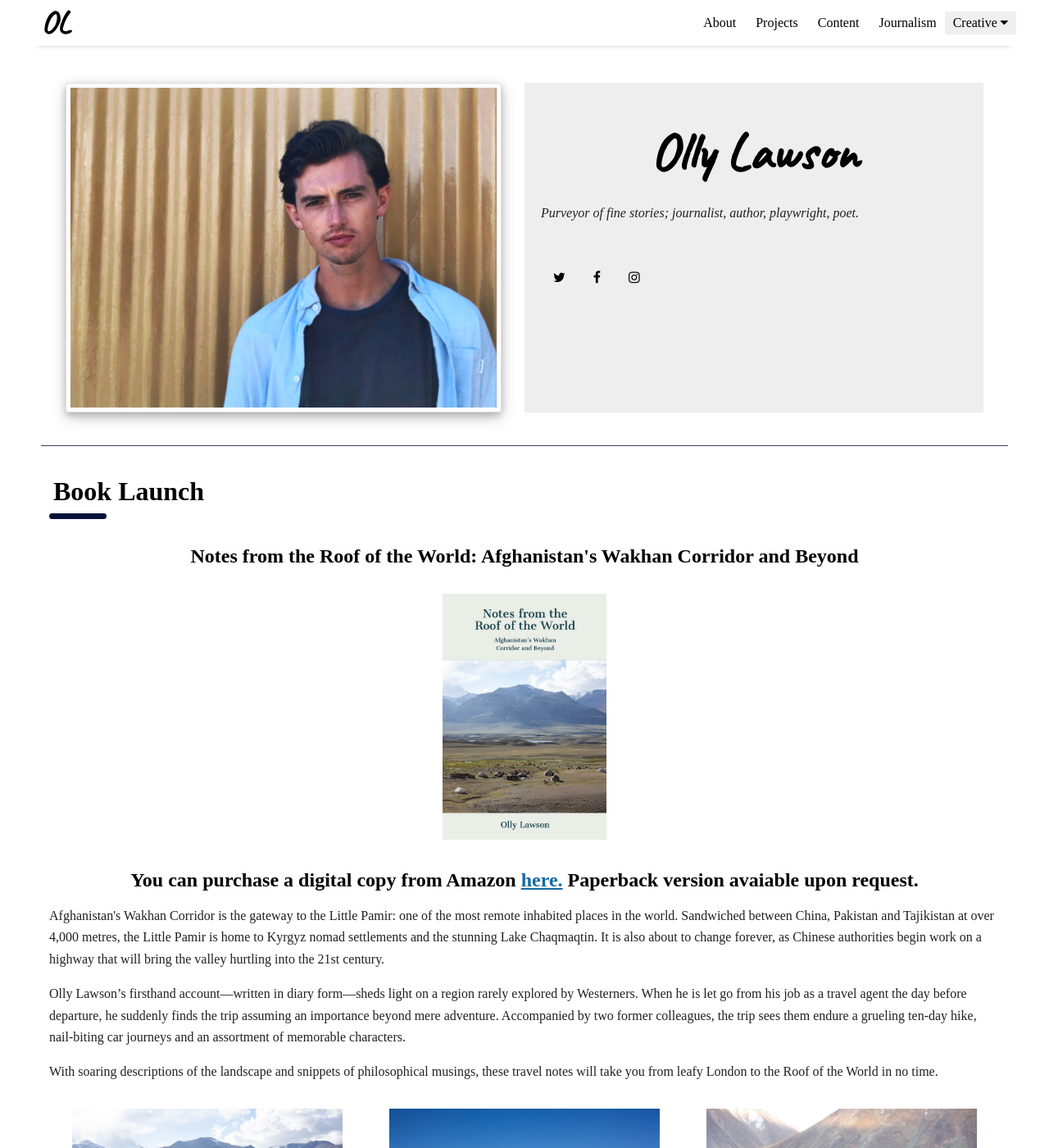
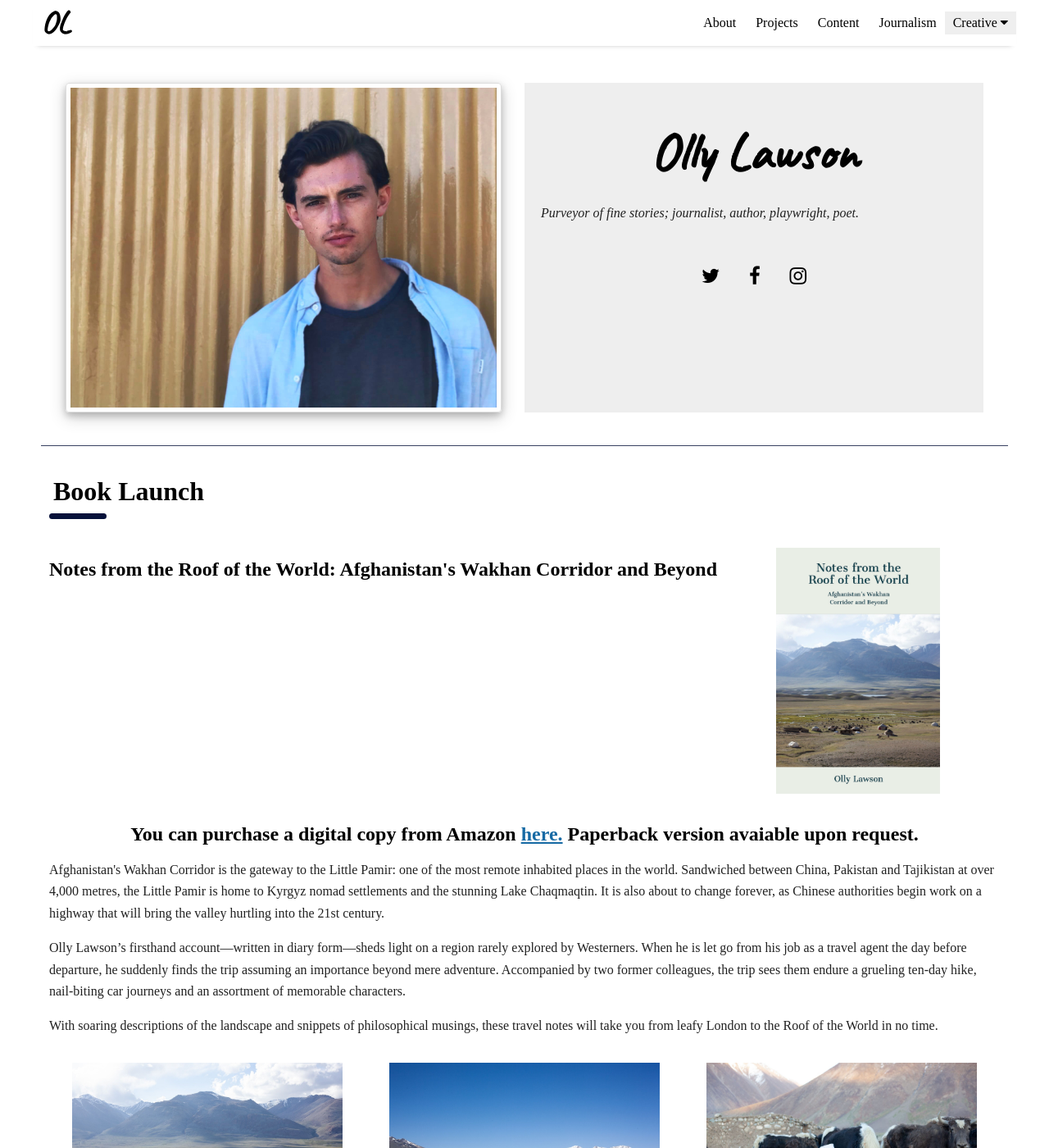
Before and after one commit to ollylawson/ollylawson.github.io, a Jekyll site: the page built from index.html, in a window 1280 px wide and 1400 px high. Shown: the whole window at 82% size. Built offline with Jekyll 4.4.1, drawn with Linux system fonts in a browser that asks for light colours; nearby versions of some CDN libraries; some web fonts are replaced; the list of posts is cut into pages by our own code.

Commit message:
homepage layout

```diff
--- a/_layouts/home.html
+++ b/_layouts/home.html
@@ -10,11 +10,12 @@ title: Home
     <div class="welcome">
         <h1>Olly Lawson</h1>
         <p><i>Purveyor of fine stories; journalist, author, playwright, poet.</i> </p>
-          <br>
+          <h2>
           <br>
           {% for item in site.data.settings.social %}
           <a href="{{ item.link }}" class="social-link" target="_blank"><i class="fa fa-{{ item.icon }}" aria-hidden="true"></i></a>
           {% endfor %}
+          </h2>
     </div>
   </div>
 </div>
@@ -25,9 +26,8 @@ title: Home
       <div class="heading">
         <h1><b>Book Launch</b></h1>
       </div>
+      <div class="book-cover">
       <h2>Notes from the Roof of the World: Afghanistan's Wakhan Corridor and Beyond</h2>
-      <br>
-      <div class="book-image">
         <img src="assets/img/book-cover-page.jpg" alt="Afghanistan-book-cover">
       </div>
       <br>
--- a/assets/css/_sass/_home.scss
+++ b/assets/css/_sass/_home.scss
@@ -164,9 +164,11 @@ p {
     color: #367CAE;
   }
 
-  .book-image {
+  .book-cover {
     display: flex;
     display: -webkit-flex;
+  	flex-wrap: wrap;
+    justify-content: space-around;
 
     img {
       width: 200px;
```
